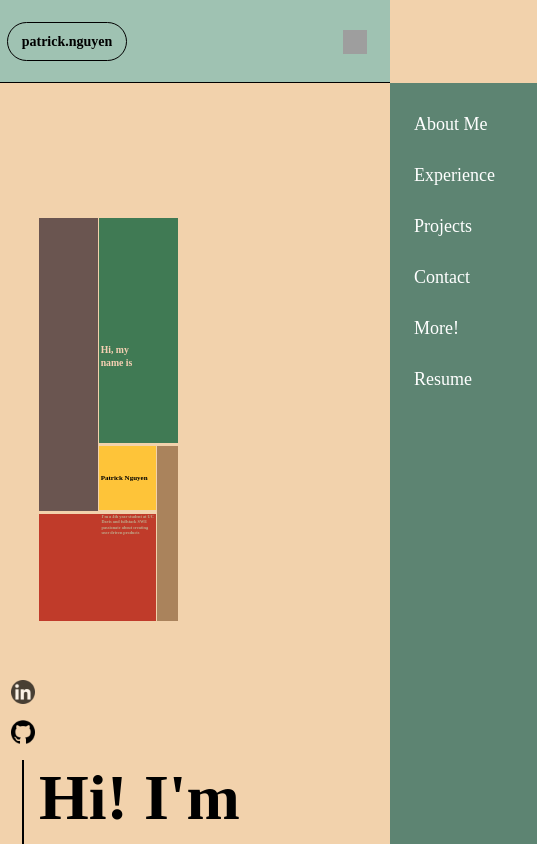
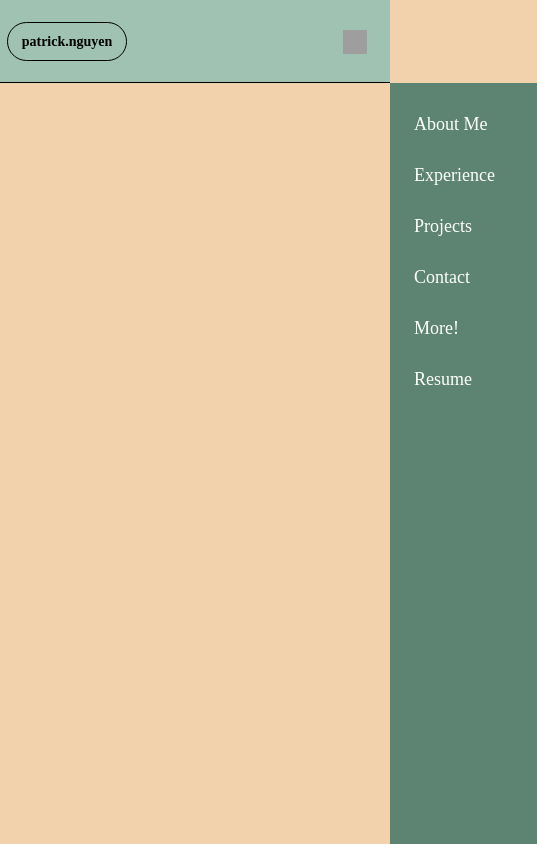
Before and after one commit to patrickhcnguyen/personal-website, a React (Vite) app in the folder frontend/: page / in a window 390 px wide. Shown: the top 844 px of the page, 537 px wide, since content can reach past the window. Built offline with nearby package versions, Linux system fonts and the light colour scheme; no server answers; grey boxes are pictures that could not be loaded; a web font is replaced by a local one.

Commit message:
mobile rendering

```diff
--- a/frontend/src/App.tsx
+++ b/frontend/src/App.tsx
@@ -1,3 +1,4 @@
+import { useState, useEffect } from "react";
 import Navbar from "./components/navbar/navbar";
 import SocialBar from "./components/social/social-bar";
 import Squares from "./components/squares/squares";
@@ -6,17 +7,38 @@ import Experience from "./components/experience/experience";
 import Projects from "./components/projects/projects";
 import Contact from "./components/contact/contact";
 
+// Reuse the same useIsMobile hook
+const useIsMobile = () => {
+  const [isMobile, setIsMobile] = useState(false);
+
+  useEffect(() => {
+    const checkIsMobile = () => {
+      setIsMobile(window.innerWidth <= 768);
+    };
+    checkIsMobile();
+    window.addEventListener('resize', checkIsMobile);
+    return () => window.removeEventListener('resize', checkIsMobile);
+  }, []);
+
+  return isMobile;
+};
+
 function App() {
+  const isMobile = useIsMobile();
 
   return (
     <div className="w-full m-0">
       <Navbar />
+      {!isMobile && (
+        <>
           <Squares />
           <AboutMe />
           <Experience />
           <Projects />
           <Contact />
           <SocialBar />
+        </>
+      )}
     </div>
   );
 }
```
Lines whose indentation alone changed are shown as unchanged.
